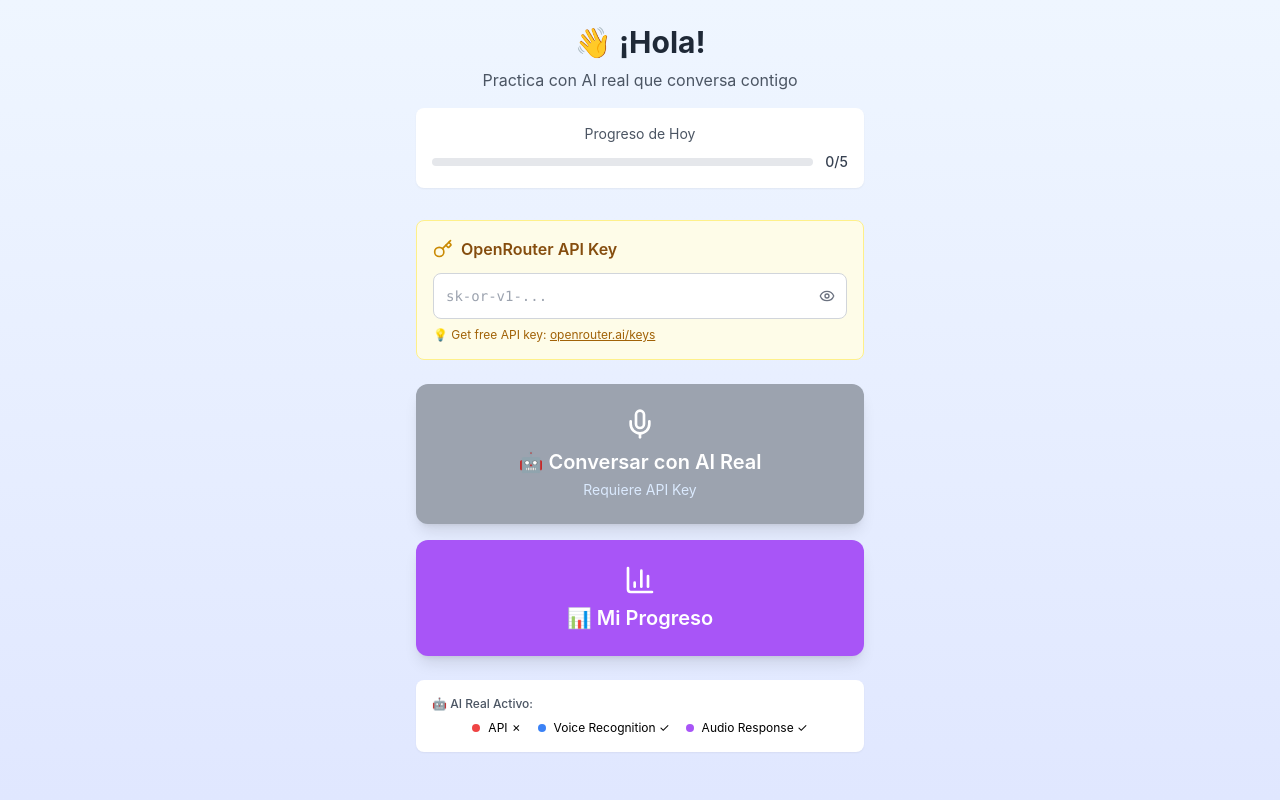
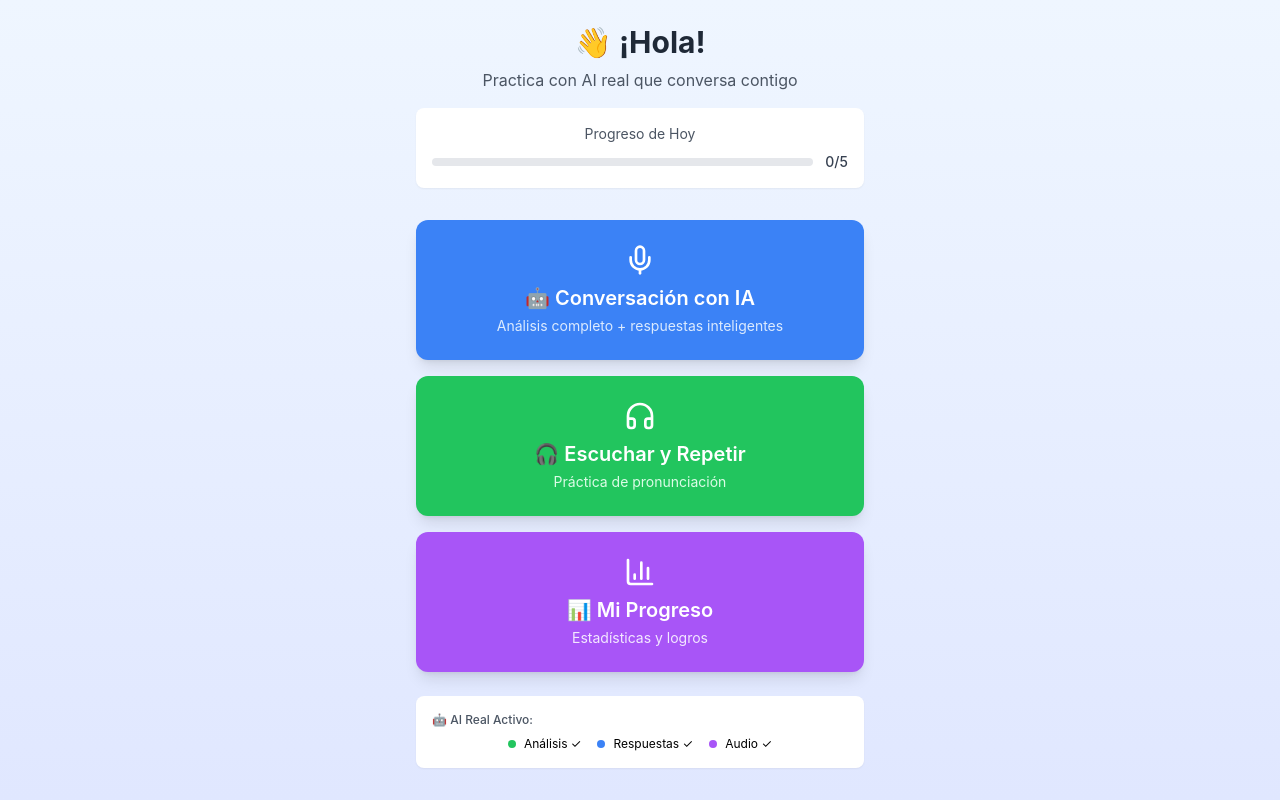
Before and after one commit to braram99/claude-front-parte-2, a React (Vite) app: page / in a window 1280 px wide. Built offline with nearby package versions, Linux system fonts and the light colour scheme.

Commit message:
update: los botones funcionan , ahora vamos a enfocarnos en hacerla mas dinamica , el ai ya puede mantener conversaciones

```diff
--- a/src/EnglishPracticeApp.jsx
+++ b/src/EnglishPracticeApp.jsx
@@ -1,13 +1,13 @@
-// src/EnglishPracticeApp.jsx - With REAL AI Integration
+// src/EnglishPracticeApp.jsx - ESTRUCTURA CORREGIDA
 
 import React, { useState, useEffect, useRef, useCallback } from 'react';
-import { Home, Mic, BarChart3, Play, Volume2, RotateCcw, Square, Loader2, CheckCircle, Settings, Key, Eye, EyeOff } from 'lucide-react';
+import { Home, Mic, Headphones, BarChart3, Play, Volume2, RotateCcw, Square, Loader2, CheckCircle } from 'lucide-react';
 
 // Hooks y servicios
 import useProgress from './hooks/useProgress';
 import questionsService from './services/questionsService';
 
-// 🤖 REAL AI Service - El que funciona!
+// 🤖 REAL AI Service - OpenRouter Integration
 const realAIService = {
   async analyzeAndRespond(question, transcript, apiKey) {
     console.log('🤖 REAL AI analyzing:', { question, transcript });
@@ -97,7 +97,7 @@ Please evaluate and respond with encouraging feedback in JSON format.`
   }
 };
 
-// 🎤 Hook de voice recording + recognition (original)
+// 🎤 Hook de voice recording + recognition
 const useSimpleVoice = () => {
   const [isRecording, setIsRecording] = useState(false);
   const [isProcessing, setIsProcessing] = useState(false);
@@ -266,12 +266,14 @@ const useSimpleVoice = () => {
   };
 };
 
+// 🚨 IMPORTANTE: El componente principal DEBE estar aquí
 const EnglishPracticeApp = () => {
+  // 🔐 HOOKS DENTRO DEL COMPONENTE
   const [currentScreen, setCurrentScreen] = useState('home');
   const [currentQuestion, setCurrentQuestion] = useState(null);
   const [messages, setMessages] = useState([]);
-  const [apiKey, setApiKey] = useState('');
-  const [showApiKey, setShowApiKey] = useState(false);
+  // 🔐 TU API KEY CONFIGURADA CORRECTAMENTE
+  const [apiKey] = useState('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');
 
   const voice = useSimpleVoice();
   const { progress, recordAnswer } = useProgress();
@@ -310,12 +312,6 @@ const EnglishPracticeApp = () => {
   const handleVoiceComplete = async () => {
     if (!voice.transcript || voice.transcript.trim().length === 0) {
       console.warn('⚠️ No transcript available');
-      return;
-    }
-
-    if (!apiKey.trim()) {
-      voice.reset();
-      alert('API Key is required for AI analysis. Please add it in the home screen.');
       return;
     }
 
@@ -386,7 +382,7 @@ const EnglishPracticeApp = () => {
     }
   };
 
-  // 🏠 HOME SCREEN con API Key
+  // 🏠 HOME SCREEN
   const HomeScreen = () => {
     const safeProgress = {
       ...progress,
@@ -421,51 +417,23 @@ const EnglishPracticeApp = () => {
             </div>
           </div>
 
-          {/* API Key Setup */}
-          <div className="bg-yellow-50 border border-yellow-200 rounded-lg p-4 mb-6">
-            <div className="flex items-center mb-3">
-              <Key className="mr-2 text-yellow-600" size={20} />
-              <h3 className="font-semibold text-yellow-800">OpenRouter API Key</h3>
-            </div>
-            <div className="flex space-x-2">
-              <div className="flex-1 relative">
-                <input
-                  type={showApiKey ? "text" : "password"}
-                  value={apiKey}
-                  onChange={(e) => setApiKey(e.target.value)}
-                  placeholder="sk-or-v1-..."
-                  className="w-full p-3 border border-gray-300 rounded-lg font-mono text-sm"
-                />
-                <button
-                  onClick={() => setShowApiKey(!showApiKey)}
-                  className="absolute right-3 top-1/2 transform -translate-y-1/2 text-gray-500"
-                >
-                  {showApiKey ? <EyeOff size={16} /> : <Eye size={16} />}
-                </button>
-              </div>
-            </div>
-            <p className="text-xs text-yellow-700 mt-2">
-              💡 Get free API key: <a href="https://openrouter.ai/keys" target="_blank" rel="noopener noreferrer" className="underline">openrouter.ai/keys</a>
-            </p>
-            {apiKey && (
-              <div className="mt-2 flex items-center text-green-700">
-                <CheckCircle size={16} className="mr-1" />
-                <span className="text-xs">API Key configured ✓</span>
-              </div>
-            )}
-          </div>
-
           <div className="space-y-4">
             <button
               onClick={() => setCurrentScreen('speaking')}
-              disabled={!apiKey.trim()}
-              className="w-full bg-blue-500 hover:bg-blue-600 disabled:bg-gray-400 disabled:cursor-not-allowed text-white p-6 rounded-xl shadow-lg transition-all transform hover:scale-105 disabled:hover:scale-100"
+              className="w-full bg-blue-500 hover:bg-blue-600 text-white p-6 rounded-xl shadow-lg transition-all transform hover:scale-105"
             >
               <Mic className="mx-auto mb-2" size={32} />
-              <span className="text-xl font-semibold">🤖 Conversar con AI Real</span>
-              <p className="text-sm text-blue-100 mt-1">
-                {apiKey ? 'Análisis completo + respuestas inteligentes' : 'Requiere API Key'}
-              </p>
+              <span className="text-xl font-semibold">🤖 Conversación con IA</span>
+              <p className="text-sm text-blue-100 mt-1">Análisis completo + respuestas inteligentes</p>
+            </button>
+
+            <button
+              onClick={() => setCurrentScreen('listening')}
+              className="w-full bg-green-500 hover:bg-green-600 text-white p-6 rounded-xl shadow-lg transition-all transform hover:scale-105"
+            >
+              <Headphones className="mx-auto mb-2" size={32} />
+              <span className="text-xl font-semibold">🎧 Escuchar y Repetir</span>
+              <p className="text-sm text-green-100 mt-1">Práctica de pronunciación</p>
             </button>
 
             <button
@@ -474,6 +442,7 @@ const EnglishPracticeApp = () => {
             >
               <BarChart3 className="mx-auto mb-2" size={32} />
               <span className="text-xl font-semibold">📊 Mi Progreso</span>
+              <p className="text-sm text-purple-100 mt-1">Estadísticas y logros</p>
             </button>
           </div>
 
@@ -481,16 +450,16 @@ const EnglishPracticeApp = () => {
             <p className="text-xs font-medium text-gray-600 mb-2">🤖 AI Real Activo:</p>
             <div className="flex items-center justify-center space-x-4 text-xs">
               <div className="flex items-center">
-                <div className={`w-2 h-2 rounded-full mr-2 ${apiKey ? 'bg-green-500' : 'bg-red-500'}`}></div>
-                API {apiKey ? '✓' : '✗'}
+                <div className="w-2 h-2 rounded-full mr-2 bg-green-500"></div>
+                Análisis ✓
               </div>
               <div className="flex items-center">
                 <div className="w-2 h-2 rounded-full mr-2 bg-blue-500"></div>
-                Voice Recognition ✓
+                Respuestas ✓
               </div>
               <div className="flex items-center">
                 <div className="w-2 h-2 rounded-full mr-2 bg-purple-500"></div>
-                Audio Response ✓
+                Audio ✓
               </div>
             </div>
           </div>
@@ -499,7 +468,7 @@ const EnglishPracticeApp = () => {
     );
   };
 
-  // 🎙️ SPEAKING SCREEN (mejorado con AI real)
+  // 🎙️ SPEAKING SCREEN
   const SpeakingScreen = () => (
     <div className="min-h-screen bg-gray-100 flex flex-col">
       {/* Header */}
@@ -663,7 +632,7 @@ const EnglishPracticeApp = () => {
 
             <button
               onClick={voice.isRecording ? voice.stopRecording : voice.startRecording}
-              disabled={voice.isProcessing || !apiKey}
+              disabled={voice.isProcessing}
               className={`p-3 rounded-full flex-1 flex items-center justify-center space-x-2 transition-colors disabled:opacity-50 ${
                 voice.isRecording
                   ? 'bg-red-500 hover:bg-red-600 text-white'
@@ -680,11 +649,6 @@ const EnglishPracticeApp = () => {
                   <Loader2 size={20} className="animate-spin" />
                   <span>AI Real Procesando...</span>
                 </>
-              ) : !apiKey ? (
-                <>
-                  <Settings size={20} />
-                  <span>API Key Requerida</span>
-                </>
               ) : (
                 <>
                   <Mic size={20} />
@@ -695,7 +659,7 @@ const EnglishPracticeApp = () => {
 
             <button
               onClick={handleVoiceComplete}
-              disabled={!voice.transcript || voice.isRecording || voice.isProcessing || !apiKey}
+              disabled={!voice.transcript || voice.isRecording || voice.isProcessing}
               className="bg-green-500 hover:bg-green-600 disabled:opacity-50 disabled:bg-gray-300 text-white p-3 rounded-full"
             >
               <CheckCircle size={20} />
@@ -712,7 +676,7 @@ const EnglishPracticeApp = () => {
 
             <div className="flex items-center justify-center space-x-4">
               <div className="flex items-center">
-                <div className={`w-2 h-2 rounded-full mr-2 ${apiKey ? 'bg-green-500' : 'bg-red-500'}`}></div>
+                <div className="w-2 h-2 rounded-full mr-2 bg-green-500"></div>
                 <span className="text-gray-600">AI Real</span>
               </div>
               <div className="flex items-center">
@@ -734,7 +698,34 @@ const EnglishPracticeApp = () => {
     </div>
   );
 
-  // 📊 PROGRESS SCREEN (original)
+  // 🎧 LISTENING SCREEN
+  const ListeningScreen = () => (
+    <div className="min-h-screen bg-green-50 p-6">
+      <div className="max-w-md mx-auto">
+        <div className="flex items-center mb-6">
+          <button onClick={() => setCurrentScreen('home')} className="p-2 rounded-lg bg-white shadow-md">
+            <Home size={20} />
+          </button>
+          <h2 className="text-2xl font-bold text-gray-800 ml-4">🎧 Escuchar y Repetir</h2>
+        </div>
+        <div className="bg-white rounded-xl p-6 shadow-lg text-center">
+          <div className="text-6xl mb-4">🚧</div>
+          <h3 className="text-xl font-semibold text-gray-800 mb-3">Próximamente</h3>
+          <p className="text-gray-600 mb-4">
+            Esta sección estará disponible pronto con ejercicios de escucha y pronunciación.
+          </p>
+          <button
+            onClick={() => setCurrentScreen('speaking')}
+            className="bg-blue-500 hover:bg-blue-600 text-white px-6 py-3 rounded-lg transition-colors"
+          >
+            🤖 Probar AI Conversacional
+          </button>
+        </div>
+      </div>
+    </div>
+  );
+
+  // 📊 PROGRESS SCREEN
   const ProgressScreen = () => {
     const safeProgress = {
       ...progress,
@@ -775,22 +766,20 @@ const EnglishPracticeApp = () => {
               <h3 className="text-lg font-semibold mb-3 text-gray-800">🤖 AI Real Activo</h3>
               <div className="space-y-2">
                 <div className="flex items-center text-sm">
-                  <div className={`w-2 h-2 rounded-full mr-3 ${apiKey ? 'bg-green-500' : 'bg-red-500'}`}></div>
-                  <span className="text-gray-700">
-                    OpenRouter API {apiKey ? 'configurado' : 'requerido'}
-                  </span>
+                  <div className="w-2 h-2 rounded-full bg-green-500 mr-3"></div>
+                  <span className="text-gray-700">Análisis inteligente de conversaciones</span>
                 </div>
                 <div className="flex items-center text-sm">
                   <div className="w-2 h-2 rounded-full bg-blue-500 mr-3"></div>
-                  <span className="text-gray-700">Análisis inteligente de conversaciones</span>
+                  <span className="text-gray-700">Respuestas personalizadas</span>
                 </div>
                 <div className="flex items-center text-sm">
                   <div className="w-2 h-2 rounded-full bg-purple-500 mr-3"></div>
-                  <span className="text-gray-700">Respuestas personalizadas</span>
+                  <span className="text-gray-700">Audio feedback automático</span>
                 </div>
                 <div className="flex items-center text-sm">
                   <div className="w-2 h-2 rounded-full bg-orange-500 mr-3"></div>
-                  <span className="text-gray-700">Audio feedback automático</span>
+                  <span className="text-gray-700">OpenRouter AI configurado</span>
                 </div>
               </div>
             </div>
@@ -805,6 +794,7 @@ const EnglishPracticeApp = () => {
     switch(currentScreen) {
       case 'home': return <HomeScreen />;
       case 'speaking': return <SpeakingScreen />;
+      case 'listening': return <ListeningScreen />;
       case 'progress': return <ProgressScreen />;
       default: return <HomeScreen />;
     }
@@ -813,4 +803,5 @@ const EnglishPracticeApp = () => {
   return renderScreen();
 };
 
+// 🚨 EXPORT AQUÍ - FUERA DEL COMPONENTE
 export default EnglishPracticeApp;
--- a/tailwind.config.js
+++ b/tailwind.config.js
@@ -1,19 +1,11 @@
 /** @type {import('tailwindcss').Config} */
-export default {
+module.exports = {
   content: [
     "./index.html",
     "./src/**/*.{js,ts,jsx,tsx}",
   ],
   theme: {
-    extend: {
-      colors: {
-        whatsapp: {
-          green: '#25D366',
-          'green-dark': '#128C7E',
-          'green-light': '#DCF8C6',
-        }
-      }
-    },
+    extend: {},
   },
   plugins: [],
 }
```
